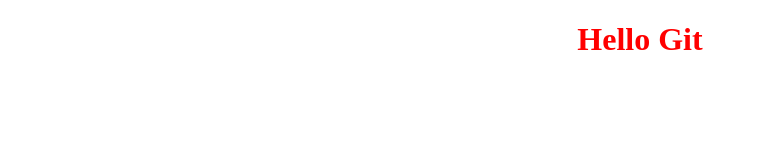
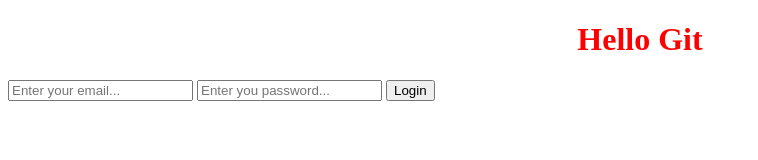
Before and after one commit to ivandrews557/IVA-Project, a plain HTML site: page index.html in a window 1280 px wide. Shown: the whole page, without its empty margins (0-758 px from the left). Drawn offline with Linux system fonts and the light colour scheme.

Commit message:
Added the HTML Login Form

```diff
--- a/index.html
+++ b/index.html
@@ -10,6 +10,11 @@
     <h1>
        Hello Git
     </h1>
+    <form>
+        <input type="email" placeholder="Enter your email..."/>
+        <input type="password" placeholder="Enter you password..."/>
+        <input type="submit" value="Login" />
+    </form>
     <script src= "script.js"></script>
 </body>
 </html>
```
